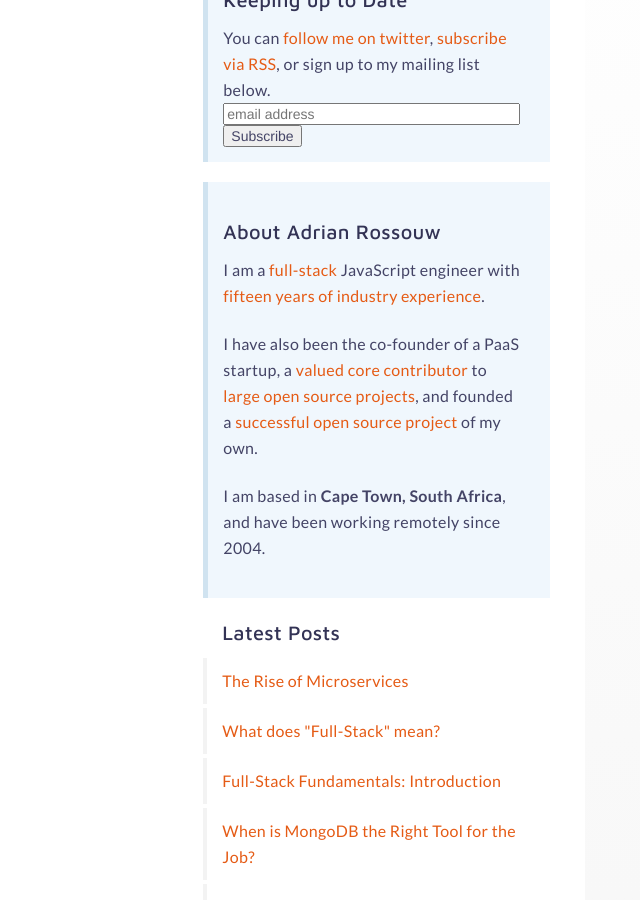
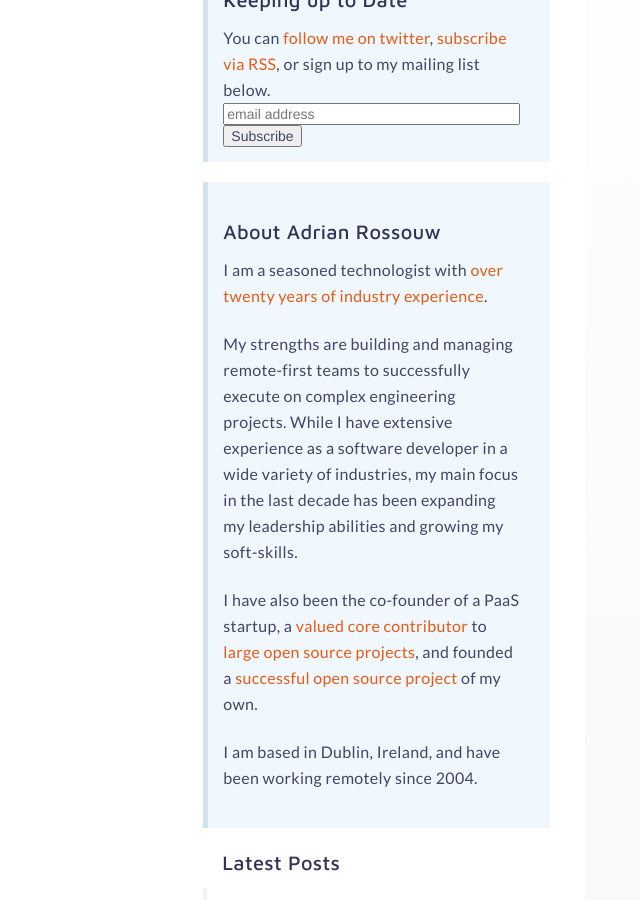
Before and after one commit to AdrianRossouw/daemon-co-za, a Jekyll site: the page built from _posts/portfolio/gobeme/2012-12-01-gobeme-at-school.md, in a window 1280 px wide and 900 px high, scrolled down 214 px. Shown: the whole window, without its empty margins (640-1280 px from the left). Built offline with Jekyll 4.4.1, drawn with Linux system fonts in a browser that asks for light colours; our own code applies the rules of GitHub Pages for plain Markdown files; comment, search, counter and statistics services are not loaded.

Commit message:
change about

```diff
--- a/_includes/about.md
+++ b/_includes/about.md
@@ -1,6 +1,9 @@
-I am a [full-stack](/2014/04/what-does-full-stack-mean) JavaScript engineer with [fifteen years of industry experience](/portfolio).
+I am a seasoned technologist with [over twenty years of industry experience](/portfolio).
+
+My strengths are building and managing remote-first teams to successfully execute on complex engineering projects.
+While I have extensive experience as a software developer in a wide variety of industries, my main focus in the last decade has been expanding my leadership abilities and growing my soft-skills.
 
 I have also been the co-founder of a PaaS startup, a [valued core contributor](https://drupal.org/node/956624) to
 [large open source projects](http://drupal.org), and founded a [successful open source project](http://aegirproject.org) of my own.
 
-I am based in __Cape Town, South Africa__, and have been working remotely since 2004.
+I am based in Dublin, Ireland, and have been working remotely since 2004.
```
Also changed, not shown: _data/contact.yaml (+2 -11 lines).
